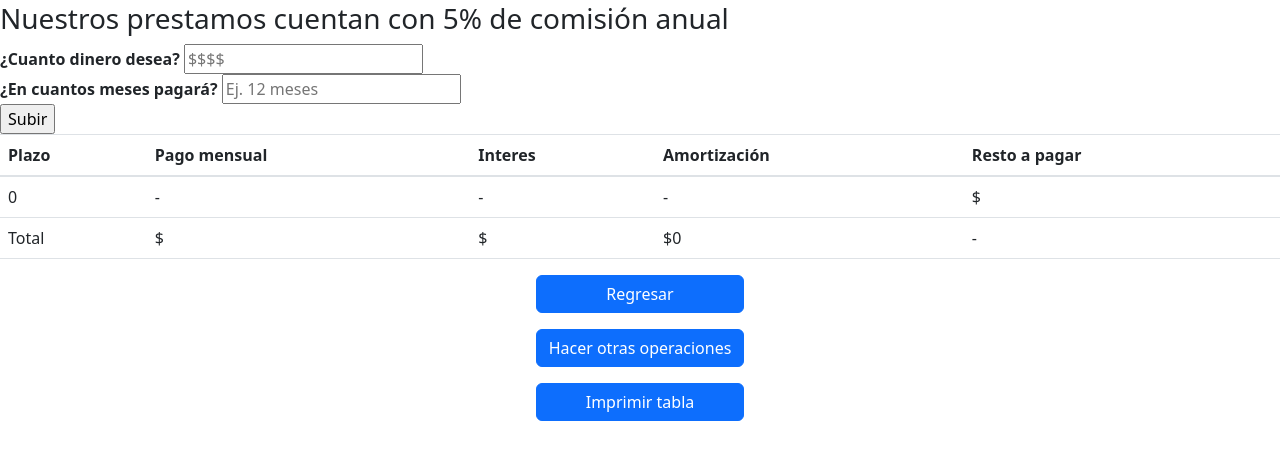
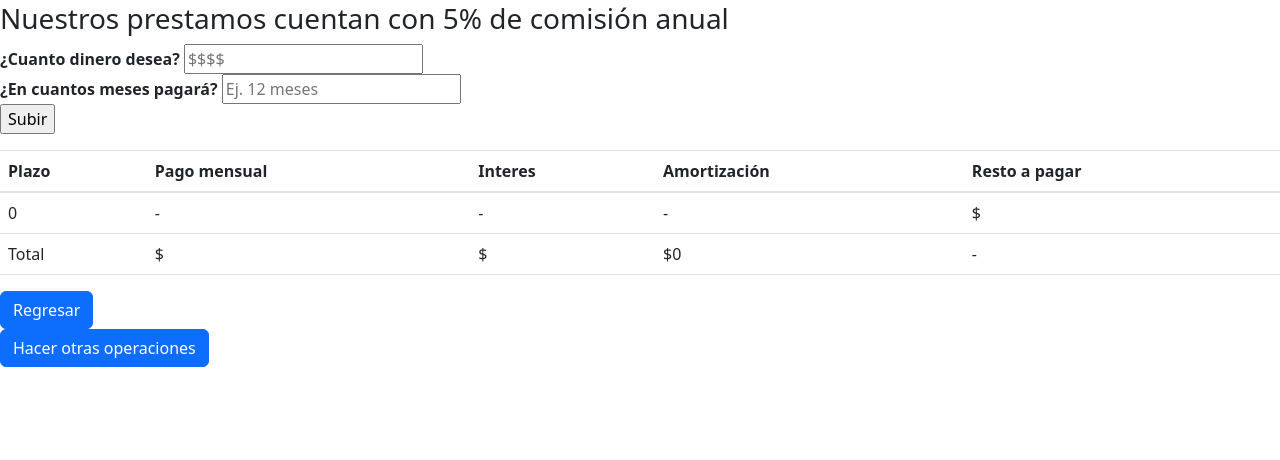
Before and after one commit to Maskeit/Proyecto-Integrador-3, a PHP site: page /amortizacion/tablaAmort.php in a window 1280 px wide. Shown: the part 84-544 px from the top of the page. Run offline with PHP 8.4, Linux system fonts and the light colour scheme; data that the repository does not hold is empty; some libraries are stand-ins or nearby versions.

Commit message:
Revert "update tablaAmort"

```diff
--- a/amortizacion/tablaAmort.php
+++ b/amortizacion/tablaAmort.php
@@ -24,8 +24,8 @@ $pagoMensual = $pagoMensual = round(($prestamo * $porcentaje)/(1-(pow((1+$porcen
  </head>
 
  <body>
-    <section tablaAmort>
-     	<table class="table table-hover">
+
+ 	<table class="table mt-3">
 
  		<thead>
  			<th scope="col">Plazo</th>
@@ -64,17 +64,10 @@ $pagoMensual = $pagoMensual = round(($prestamo * $porcentaje)/(1-(pow((1+$porcen
  			</tr>
  		</tbody>
  	</table>
-    </section>
 
-<section buttons class="d-flex justify-content-center"> <!-- Botones de acciones -->
-
-<div class="d-grid gap-3" style="max-width: 30%;">
-  <a class="btn btn-primary" href="formularioAmort.php"> Regresar </a>
-  <a class="btn btn-primary" href="../ejecutivo.php"> Hacer otras operaciones</a>
-  <div class="btn btn-primary" onclick="print()"> Imprimir tabla </div>
-</div>
-
-</section>
+<a class="btn btn-primary" href="formularioAmort.php" >Regresar</a>
+<br>
+<a class="btn btn-primary" href="../ejecutivo.php" >Hacer otras operaciones</a>
 
  </body>
  </html>
```
Lines whose indentation alone changed are shown as unchanged.
